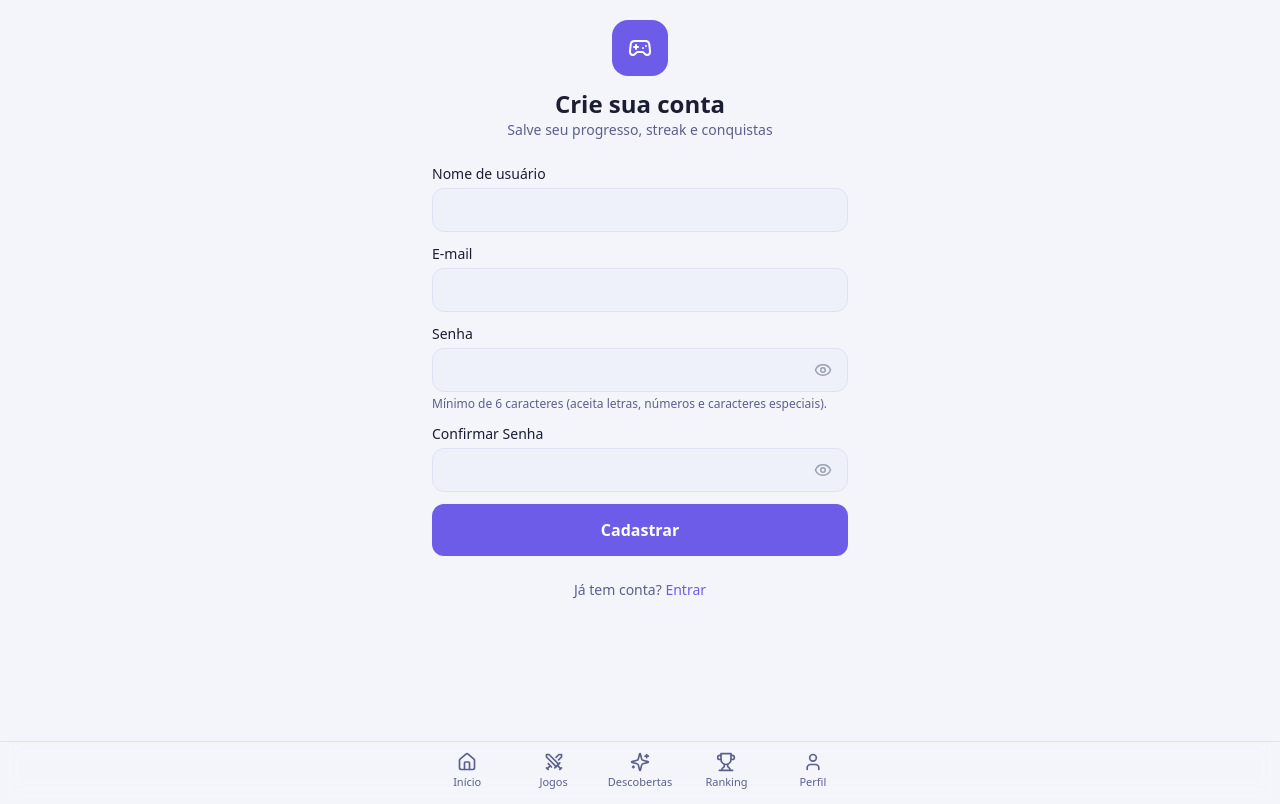
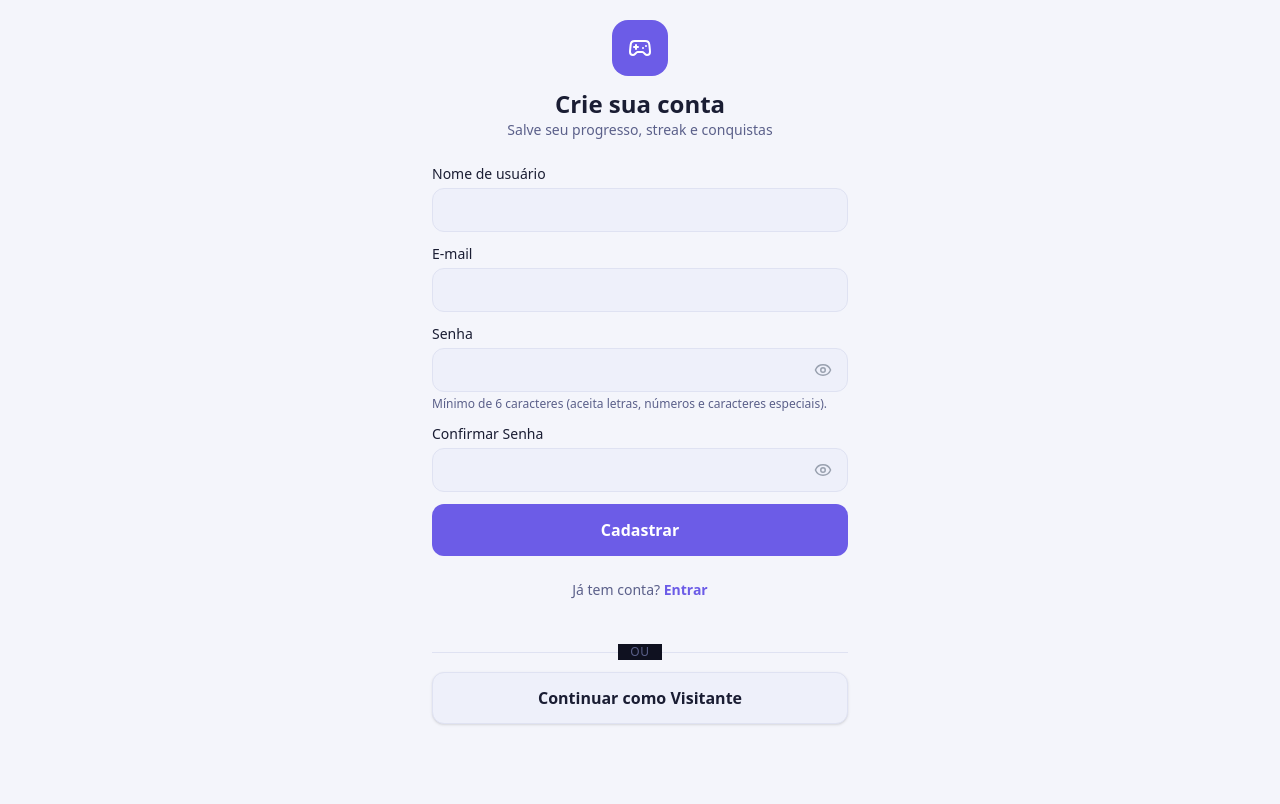
Before and after one commit to ViniciusMatoba/Atividades-Diarias, a Next.js app: page /signup in a window 1280 px wide. Built offline with nearby package versions, Linux system fonts and the light colour scheme; no server answers.

Commit message:
feat: esconde menu inferior na tela de login/cadastro e transforma continuar como visitante em botao proeminente

```diff
--- a/src/app/login/page.tsx
+++ b/src/app/login/page.tsx
@@ -61,22 +61,28 @@ export default function LoginPage() {
 
       <p className="text-center text-sm gd-muted">
         Não tem conta?{" "}
-        <Link href="/signup" className="text-[var(--color-primary)] font-semibold">
+        <Link href="/signup" className="text-[var(--color-primary)] font-semibold hover:underline">
           Cadastre-se
         </Link>
       </p>
 
-      <div className="pt-2 text-center">
-        <button
+      <div className="pt-2">
+        <div className="relative my-3 flex items-center justify-center">
+          <div className="absolute inset-0 flex items-center"><div className="w-full border-t gd-border" /></div>
+          <span className="relative bg-[var(--color-bg)] px-3 text-xs gd-muted uppercase tracking-wider font-medium">ou</span>
+        </div>
+        <Button
           type="button"
+          variant="secondary"
+          size="lg"
+          className="w-full border gd-border shadow-sm font-semibold"
           onClick={() => {
             sessionStorage.setItem("guest_mode", "true");
             router.push("/");
           }}
-          className="text-xs gd-muted hover:text-[var(--color-primary)] transition-colors"
         >
-          Continuar como Visitante (sem salvar progresso)
-        </button>
+          Continuar como Visitante
+        </Button>
       </div>
     </div>
   );
--- a/src/app/signup/page.tsx
+++ b/src/app/signup/page.tsx
@@ -82,10 +82,29 @@ export default function SignupPage() {
 
       <p className="text-center text-sm gd-muted">
         Já tem conta?{" "}
-        <Link href="/login" className="text-[var(--color-primary)]">
+        <Link href="/login" className="text-[var(--color-primary)] font-semibold hover:underline">
           Entrar
         </Link>
       </p>
+
+      <div className="pt-2">
+        <div className="relative my-3 flex items-center justify-center">
+          <div className="absolute inset-0 flex items-center"><div className="w-full border-t gd-border" /></div>
+          <span className="relative bg-[var(--color-bg)] px-3 text-xs gd-muted uppercase tracking-wider font-medium">ou</span>
+        </div>
+        <Button
+          type="button"
+          variant="secondary"
+          size="lg"
+          className="w-full border gd-border shadow-sm font-semibold"
+          onClick={() => {
+            sessionStorage.setItem("guest_mode", "true");
+            router.push("/");
+          }}
+        >
+          Continuar como Visitante
+        </Button>
+      </div>
     </div>
   );
 }
--- a/src/components/BottomNav.tsx
+++ b/src/components/BottomNav.tsx
@@ -3,6 +3,8 @@
 import Link from "next/link";
 import { usePathname } from "next/navigation";
 import { Home, Swords, Trophy, User, Sparkles } from "lucide-react";
+
+import { useAuthCtx } from "@/lib/firebase/AuthProvider";
 
 const ITEMS = [
   { href: "/", label: "Início", icon: Home },
@@ -14,6 +16,13 @@ const ITEMS = [
 
 export function BottomNav() {
   const pathname = usePathname();
+  const { user } = useAuthCtx();
+  const isGuest = typeof window !== "undefined" && sessionStorage.getItem("guest_mode") === "true";
+
+  // Esconde o menu inferior em telas de login/cadastro ou antes de o usuário estar logado/visitante
+  if (pathname === "/login" || pathname === "/signup" || (!user && !isGuest)) {
+    return null;
+  }
   return (
     <nav className="fixed inset-x-0 bottom-0 z-20 border-t gd-border gd-surface/95 backdrop-blur">
       <div className="mx-auto flex w-full max-w-md items-stretch justify-between px-2">
```
